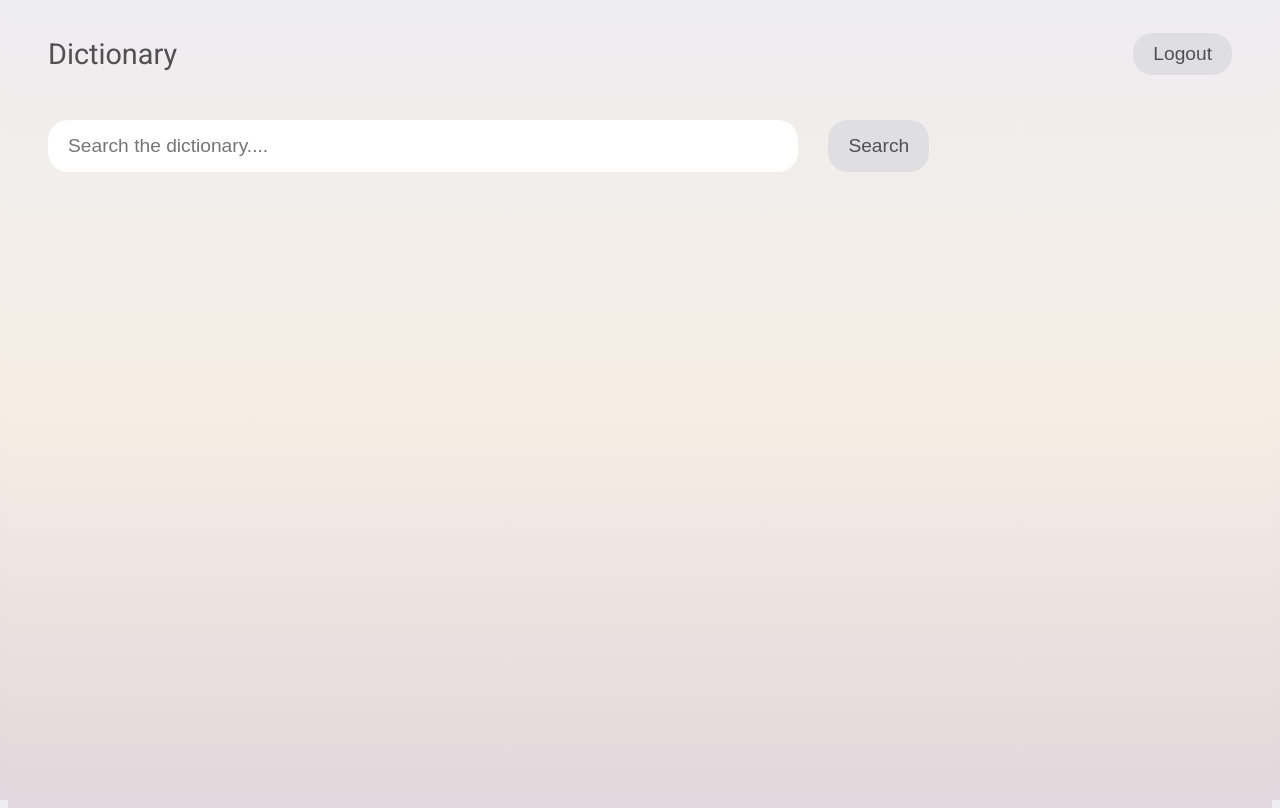
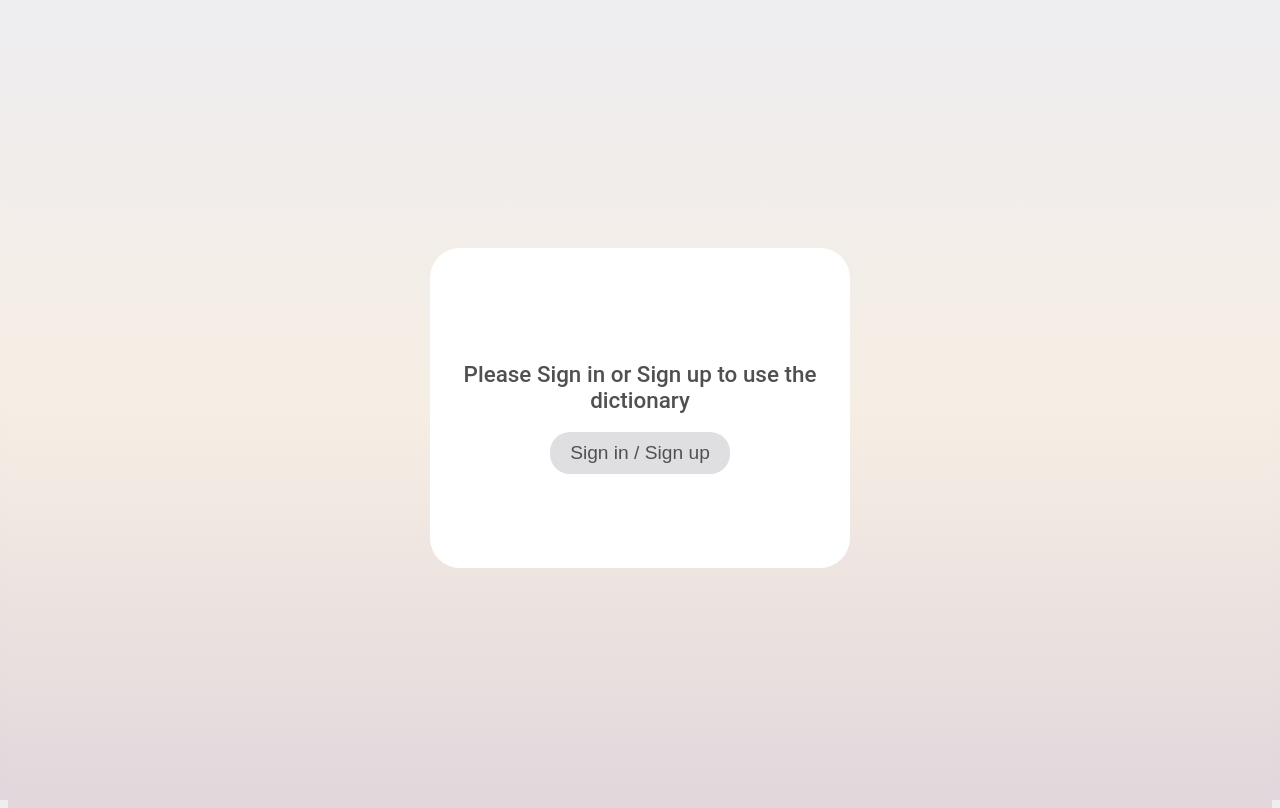
Before and after one commit to ujaved007/dictionary, a React (Create React App) app: page /login in a window 1280 px wide. Built offline with nearby package versions, Linux system fonts and the light colour scheme.

Commit message:
auth & router initial setup

```diff
--- a/package.json
+++ b/package.json
@@ -3,6 +3,7 @@
 	"version": "0.1.0",
 	"private": true,
 	"dependencies": {
+		"@auth0/auth0-react": "^1.9.0",
 		"@reduxjs/toolkit": "^1.7.1",
 		"@testing-library/jest-dom": "^5.16.1",
 		"@testing-library/react": "^12.1.2",
@@ -10,6 +11,7 @@
 		"react": "^17.0.2",
 		"react-dom": "^17.0.2",
 		"react-redux": "^7.2.6",
+		"react-router-dom": "^6.2.1",
 		"react-scripts": "5.0.0",
 		"styled-components": "^5.3.3",
 		"web-vitals": "^2.1.4"
--- a/src/App.js
+++ b/src/App.js
@@ -1,12 +1,17 @@
 import React from "react";
+import { BrowserRouter, Routes, Route } from "react-router-dom";
 
 import HomePage from "./pages/HomePage";
+import LoginPage from "./pages/LoginPage";
 
 function App() {
 	return (
-		<>
-			<HomePage />
-		</>
+		<BrowserRouter>
+			<Routes>
+				<Route path="/" element={<HomePage />} />
+				<Route path="login" element={<LoginPage />} />
+			</Routes>
+		</BrowserRouter>
 	);
 }
 
--- a/src/components/DefinitionBody.jsx
+++ b/src/components/DefinitionBody.jsx
@@ -56,7 +56,7 @@ const DefinitionBody = () => {
 								<h1>{item.word}</h1>
 								<AudioWrapper>
 									{item.phonetics.map((audio, index) => {
-										return <audio key={index} controls src={audio.audio} type="audio/mp3" />;
+										return audio.audio && <audio key={index} controls src={audio.audio} type="audio/mp3" />;
 									})}
 								</AudioWrapper>
 							</TitleWrapper>
@@ -65,7 +65,7 @@ const DefinitionBody = () => {
 						{item.meanings.map((meaning, index) => {
 							return (
 								<div key={index}>
-									<DictionaryHeadingMd>{meaning.partOfSpeech}:</DictionaryHeadingMd>
+									{meaning.partOfSpeech && <DictionaryHeadingMd>{meaning.partOfSpeech}:</DictionaryHeadingMd>}
 									{meaning.definitions.map((definitions, index) => {
 										return (
 											<div key={index}>
--- a/src/index.js
+++ b/src/index.js
@@ -1,21 +1,27 @@
 import React from "react";
 import ReactDOM from "react-dom";
-
 import { store } from "./redux/store";
 import { Provider } from "react-redux";
+import { Auth0Provider } from "@auth0/auth0-react";
+
+import App from "./App";
 
 import GlobalStyles from "../src/styles/GlobalStyles.styles";
 import Theme from "./styles/theme";
 import { ThemeProvider } from "styled-components";
 
-import App from "./App";
-
 ReactDOM.render(
 	<Provider store={store}>
-		<ThemeProvider theme={Theme}>
-			<GlobalStyles />
-			<App />
-		</ThemeProvider>
+		<Auth0Provider
+			domain="dev-92p01f9z.us.auth0.com"
+			clientId="9H7IH14cIt2dJ6JialSNuWTAJqaQpvXM"
+			redirectUri={window.location.origin}
+		>
+			<ThemeProvider theme={Theme}>
+				<GlobalStyles />
+				<App />
+			</ThemeProvider>
+		</Auth0Provider>
 	</Provider>,
 	document.getElementById("root")
 );
--- /dev/null
+++ b/src/pages/LoginPage.jsx
@@ -0,0 +1,18 @@
+import React from "react";
+import { WrapperCenter, CardMd } from "../styles/MainStyles.styles";
+import { BtnMd } from "../styles/Buttons.styles";
+
+const LoginPage = () => {
+	return (
+		<WrapperCenter>
+			<CardMd>
+				<div className="card-md-center">
+					<h2>Please Sign in or Sign up to use the dictionary</h2>
+					<BtnMd>Sign in / Sign up</BtnMd>
+				</div>
+			</CardMd>
+		</WrapperCenter>
+	);
+};
+
+export default LoginPage;
--- a/src/styles/Dictionary.styles.js
+++ b/src/styles/Dictionary.styles.js
@@ -42,7 +42,7 @@ export const AudioWrapper = styled.div`
 	}
 `;
 
-export const DictionaryHeadingMd = styled.h2`
+export const DictionaryHeadingMd = styled.h1`
 	font-size: 1.2rem;
 	font-weight: 500;
 	color: ${(props) => props.theme.colors.blue}; ;
@@ -56,7 +56,7 @@ export const DictionaryDefintion = styled.ul`
 	}
 `;
 
-export const DictionaryHeadingSm = styled.h3`
+export const DictionaryHeadingSm = styled.h2`
 	font-size: 1rem;
 	font-weight: 500;
 	color: ${(props) => props.theme.colors.green};
--- a/src/styles/MainStyles.styles.js
+++ b/src/styles/MainStyles.styles.js
@@ -2,6 +2,30 @@ import styled from "styled-components";
 
 export const MainWrapper = styled.section`
 	padding: 0 40px 0 40px;
+`;
+
+export const WrapperCenter = styled(MainWrapper)`
+	display: flex;
+	height: 100vh;
+	flex-direction: row;
+	justify-content: center;
+	align-items: center;
+`;
+
+export const CardMd = styled.div`
+	width: 25em;
+	height: 20em;
+	background-color: ${(props) => props.theme.colors.white};
+	border-radius: 30px;
+	padding: 0 10px 0 10px;
+	.card-md-center {
+		display: flex;
+		flex-direction: column;
+		align-items: center;
+		justify-content: center;
+		height: inherit;
+		text-align: center;
+	}
 `;
 
 export const NavbarWrapper = styled.nav`
--- a/src/styles/theme.js
+++ b/src/styles/theme.js
@@ -5,5 +5,6 @@ export default {
 		blue: "#275EF6",
 		lightGrey: "#DFDEE1",
 		darkGrey: "#C0C0C0",
+		white: "#FFFFFF",
 	},
 };
```
Also changed, not shown: 1 other file (tests, documents, lock files or other folders).
